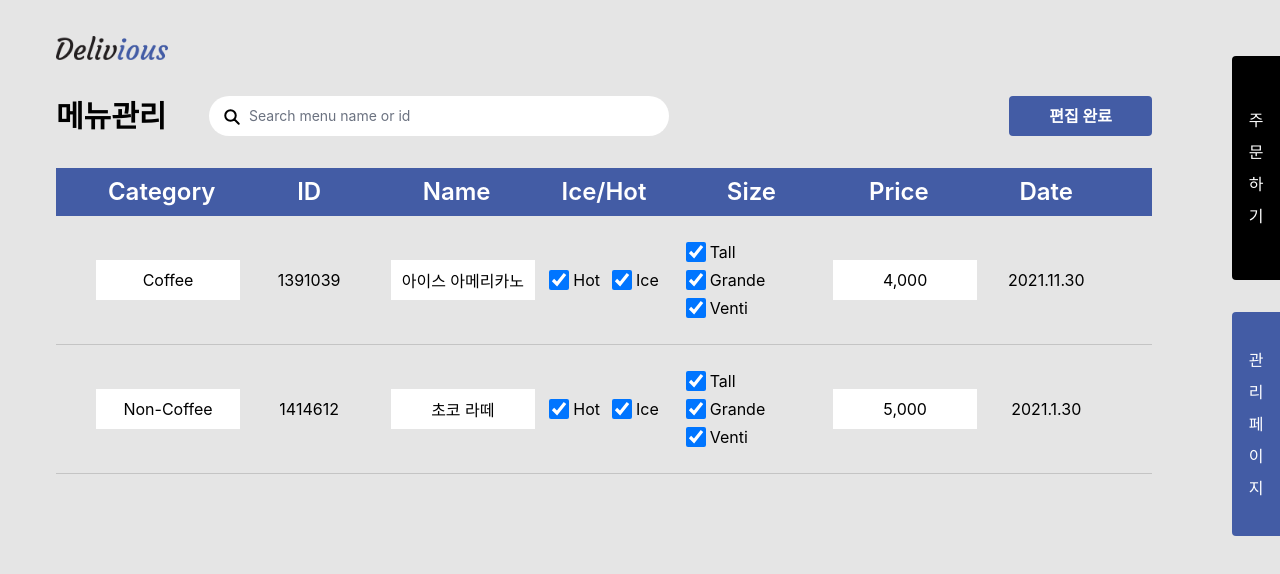
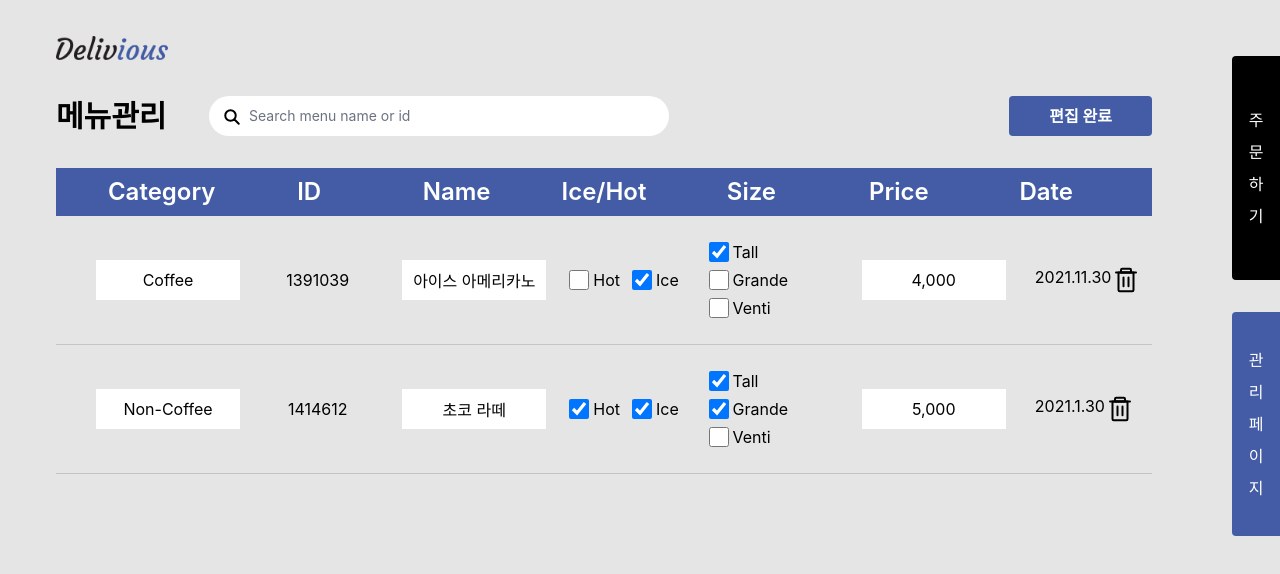
Before and after one commit to do-gather/delivious, a React (Create React App) app in the folder frontend/: page /admin/menu/edit in a window 1280 px wide. Shown: the top 574 px of the page. Built offline with nearby package versions, Linux system fonts and the light colour scheme.

Commit message:
feat: add new status for menu item

```diff
--- a/frontend/src/components/AdminMenuItem.tsx
+++ b/frontend/src/components/AdminMenuItem.tsx
@@ -1,13 +1,18 @@
-import React from "react";
+import React, { useState } from "react";
 import CheckBox from "./CheckBox.tsx";
 import EditBox from "./EditBox.tsx";
+import AddCircle from "../images/AddCircle.tsx";
+import TrashCan from "../images/TrashCan.tsx";
+import getYmd10 from "../utils/utils.tsx";
 
 /**
  * 어드민 메뉴 목록의 각 아이템
+ * 수정 모드일 경우 수정 전 메뉴 아이템 값이 기본으로 들어가 있게 됨
  * @param props 메뉴안에 들어갈 각 항목을 아래 인터페이스 형태로 묶어서 받음
+ * @param type 아이템이 수정 상태인지 아닌지 입력, 기본은 'display'. 수정 시 'edit'을 전달. 새로 추가 시 'new' 전달. 전달하지 않으면 'display'로 초기화 됨
  */
 interface Props {
-    props: {
+    props?: {
         category: string;
         id: string;
         name: string;
@@ -19,28 +24,54 @@ interface Props {
     type?: string;
 }
 
-export default function AdminMenuItem({ props, type = "" }: Props) {
+export default function AdminMenuItem({ props, type = 'display' }: Props) {
+    const [currentDate, setCurrentDate] = useState(getYmd10())
+    const [menu, setMenu] = useState(props ? props : props = {
+        category: '',
+        id: '-',
+        name: '',
+        temp: '',
+        size: '',
+        price: '',
+        date: '',
+    })
+
+    const handleChecked = (keyword: string, label: string) => {
+        return keyword.includes(label)
+    };
 
     return (
-        <div className="grid grid-cols-7 px-10 gap-4 py-6 justify-between whitespace-nowrap text-center items-center text-base">
-            {type === 'edit' ? <EditBox placeholder="카테고리" text={props.category} /> : <div>{props.category}</div>}
-            <div>{props.id}</div>
-            {type === 'edit' ? <EditBox placeholder="메뉴 이름" text={props.name} /> : <div>{props.name}</div>}
-            {type === 'edit' ?
+        type !== 'display' ?
+            <div className="grid grid-cols-7 gap-4 py-6 whitespace-nowrap text-center items-center text-base pl-10">
+                <EditBox placeholder="카테고리" text={props.category} />
+                {type === 'new' ? <div>-</div> : <div>{props.id}</div>}
+                <EditBox placeholder="메뉴 이름" text={props.name} />
                 <div className="flex justify-center space-x-3">
-                    <CheckBox label="Hot" checked={true} />
-                    <CheckBox label="Ice" checked={true} />
-                </div> :
-                <div>{props.temp}</div>}
-            {type === 'edit' ?
+                    <CheckBox label="Hot" checked={() => handleChecked(props.temp, "Hot")} />
+                    <CheckBox label="Ice" checked={() => handleChecked(props.temp, "Ice")} />
+                </div>
                 <div className="flex-col justify-center space-y-1">
-                    <CheckBox label="Tall" checked={true} />
-                    <CheckBox label="Grande" checked={true} />
-                    <CheckBox label="Venti" checked={true} />
-                </div> :
-                <div>{props.size}</div>}
-            {type === 'edit' ? <EditBox placeholder="가격" text={props.price} /> : <div>{props.price}</div>}
-            <div>{props.date}</div>
-        </div>
+                    <CheckBox label="Tall" checked={() => handleChecked(props.size, "Tall")} />
+                    <CheckBox label="Grande" checked={() => handleChecked(props.size, "Grande")} />
+                    <CheckBox label="Venti" checked={() => handleChecked(props.size, "Venti")} />
+                </div>
+                <EditBox placeholder="가격" text={props.price} />
+                <div className="flex justify-between px-5">
+                    {type === 'new' ? <div>{currentDate}</div> : <div>{props.date}</div>}
+                    <div className="cursor-pointer">
+                        {type === 'edit' && <TrashCan />}
+                        {type === 'new' && <AddCircle />}
+                    </div>
+                </div>
+            </div> :
+            <div className="grid grid-cols-7 gap-4 py-6 whitespace-nowrap text-center items-center text-base px-10">
+                <div>{props.category}</div>
+                <div>{props.id}</div>
+                <div>{props.name}</div>
+                <div>{props.temp}</div>
+                <div>{props.size}</div>
+                <div>{props.price}</div>
+                <div>{props.date}</div>
+            </div>
     );
 }
```
